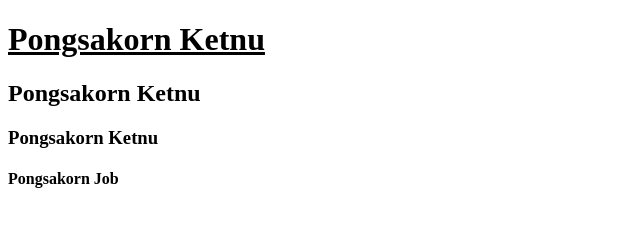
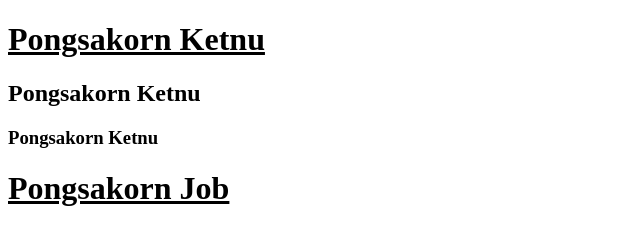
Before and after one commit to pongsakorn224/First, a website: page index.html in a window 1280 px wide. Shown: the whole page, without its empty margins (0-640 px from the left). Drawn offline with Linux system fonts and the light colour scheme.

Commit message:
Update index.html

```diff
--- a/index.html
+++ b/index.html
@@ -11,6 +11,6 @@
     <h1>Pongsakorn Ketnu</h1>
     <h2>Pongsakorn Ketnu</h2>
     <h3>Pongsakorn Ketnu</h3>
-    <h4>Pongsakorn Job</h4>
+    <h1>Pongsakorn Job</h1>
   </body>
 </html>
```
